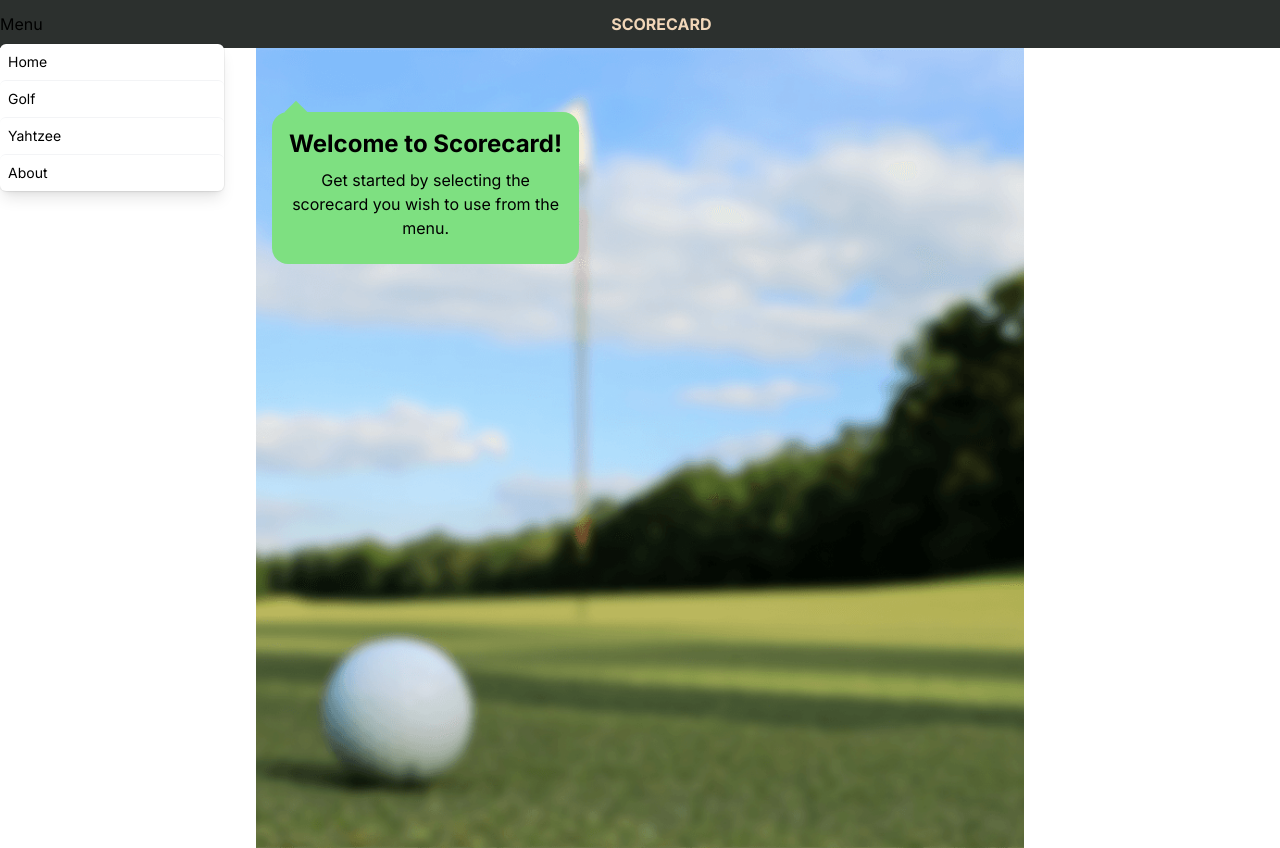
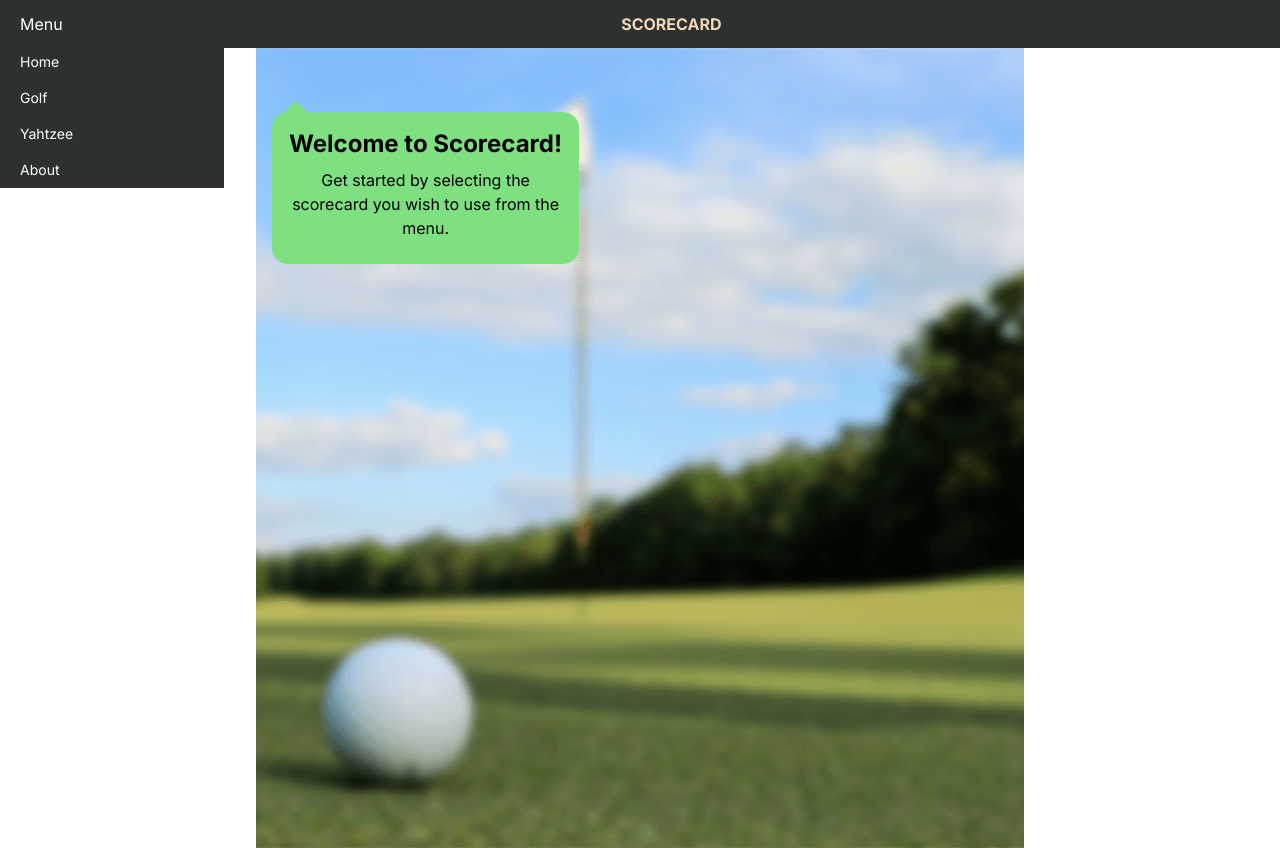
Before and after one commit to ex7r3me/score-card, a Next.js app: page / in a window 1280 px wide. Both pictures are taken after a click on the button "Menu". Built offline with nearby package versions, Linux system fonts and the light colour scheme.

Commit message:
Add colors and paddings to main menu

```diff
--- a/components/main-menu/main-menu.tsx
+++ b/components/main-menu/main-menu.tsx
@@ -5,12 +5,12 @@ import { Menu } from '@headlessui/react'
 export default function MainMenu() {
   return (
     <Menu as="div" className="relative inline-block text-left" >
-      <Menu.Button>Menu</Menu.Button>
-      <Menu.Items className="absolute left-0 w-56 mt-2 origin-top-right bg-white divide-y divide-gray-100 rounded-md shadow-lg ring-1 ring-black ring-opacity-5 focus:outline-none">
+      <Menu.Button className="pl-5 text-white" >Menu</Menu.Button>
+      <Menu.Items className="absolute left-0 w-56 mt-2 origin-top-right bg-primary-gray ">
         <Menu.Item>
           {({ active }) => (
             <a
-              className={`flex items-center w-full px-2 py-2 text-sm rounded-md group ${active && 'bg-blue-500'}`}
+              className={`flex pl-5 items-center w-full px-2 py-2 text-sm text-white ${active && 'bg-blue-500'}`}
               href="/"
             >
               Home
@@ -20,7 +20,7 @@ export default function MainMenu() {
         <Menu.Item >
           {({ active }) => (
             <a
-              className={`flex items-center w-full px-2 py-2 text-sm rounded-md group ${active && 'bg-blue-500'}`}
+              className={`flex pl-5 items-center w-full px-2 py-2 text-sm  text-white ${active && 'bg-blue-500'}`}
               href="/golf"
             >
               Golf
@@ -30,7 +30,7 @@ export default function MainMenu() {
         <Menu.Item>
           {({ active }) => (
             <a
-              className={`flex items-center w-full px-2 py-2 text-sm rounded-md group ${active && 'bg-blue-500'}`}
+              className={`flex pl-5 items-center w-full px-2 py-2 text-sm text-white ${active && 'bg-blue-500'}`}
               href="/yahtzee"
             >
               Yahtzee
@@ -40,7 +40,7 @@ export default function MainMenu() {
         <Menu.Item >
           {({ active }) => (
             <a
-              className={`flex items-center w-full px-2 py-2 text-sm rounded-md group ${active && 'bg-blue-500'}`}
+              className={`flex pl-5 items-center w-full px-2 py-2 text-sm text-white ${active && 'bg-blue-500'}`}
               href="/about"
             >
               About
```
